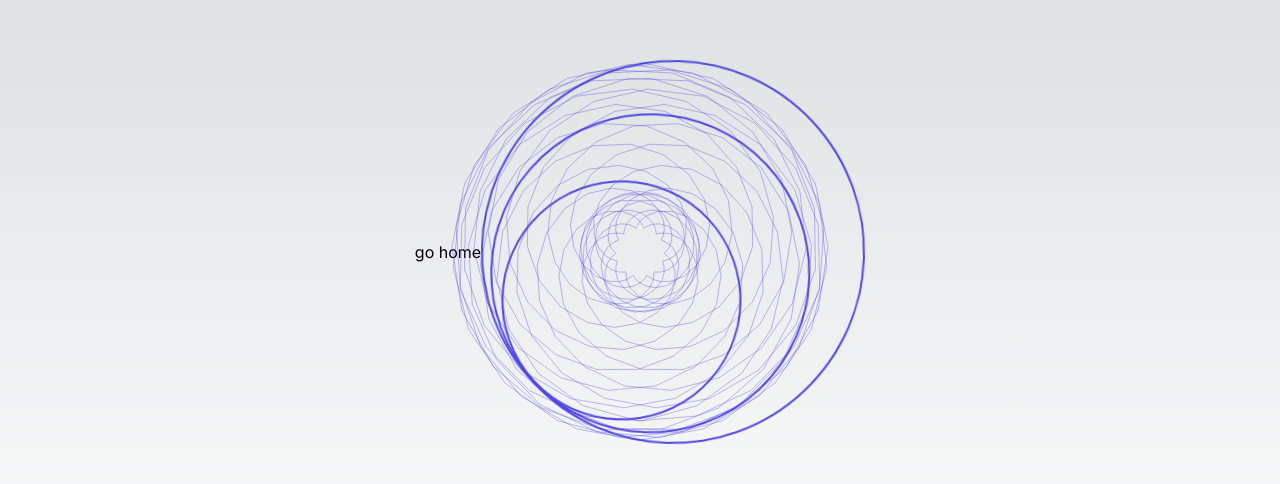
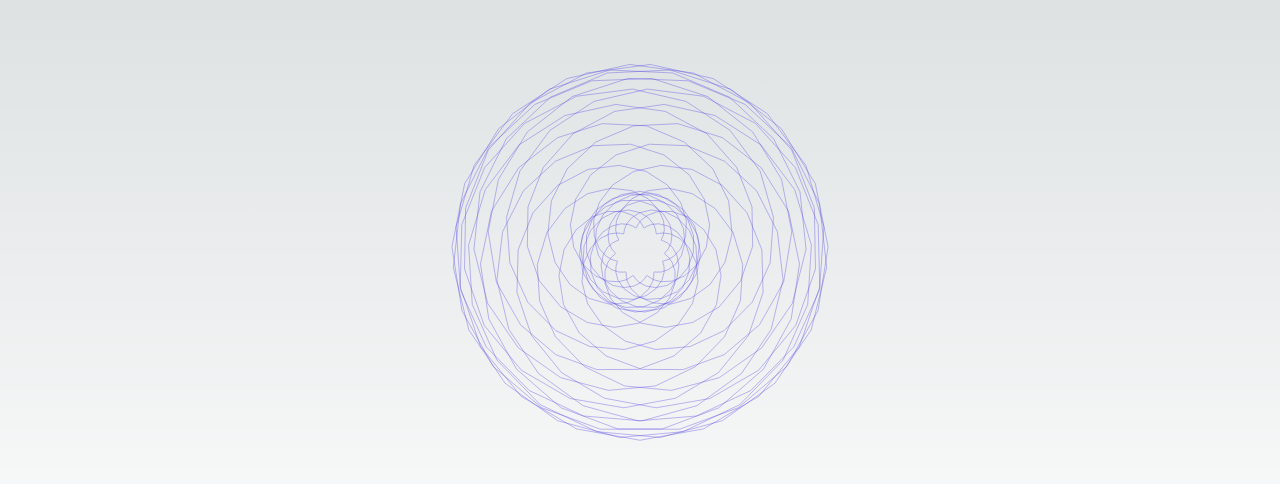
Before and after one commit to danielbuva/lekong1, a Next.js app: page /loaders in a window 1280 px wide. Shown: the part 148-632 px from the top of the page. Built offline with nearby package versions, Linux system fonts and the light colour scheme.

Commit message:
refactor: mandala loader

```diff
--- a/app/loaders/page.tsx
+++ b/app/loaders/page.tsx
@@ -1,17 +1,11 @@
 "use client";
 
 import MandalaLoader from "@/components/loaders/Mandala";
-import Spirograph from "@/components/svgs/Spirograph";
-import Link from "next/link";
 
 export default function LoaderPage() {
   return (
     <div className="flex min-h-screen items-center justify-center">
-      <Link href="/">go home</Link>
       <MandalaLoader />
-      <div className="absolute">
-        <Spirograph />
-      </div>
     </div>
   );
 }
--- a/components/loaders/Mandala.tsx
+++ b/components/loaders/Mandala.tsx
@@ -1,5 +1,12 @@
+import Spirograph from "../svgs/Spirograph";
+
 export default function MandalaLoader() {
   return (
-    <span className="relative box-border inline-block h-96 w-96 animate-[rotation_4s_linear_infinite] rounded-full border-2 border-indigo-600 before:absolute before:left-5 before:top-5 before:h-60 before:w-60 before:rounded-full before:border-2 before:border-indigo-600 before:content-[''] after:absolute after:left-2 after:top-2 after:box-border after:h-80 after:w-80 after:rounded-full after:border-2 after:border-indigo-600 after:content-['']" />
+    <>
+      {/* <span className="relative box-border inline-block h-96 w-96 animate-[rotation_4s_linear_infinite] rounded-full border-2 border-indigo-600 opacity-30 before:absolute before:left-5 before:top-5 before:h-60 before:w-60 before:rounded-full before:border-2 before:border-indigo-600 before:content-[''] after:absolute after:left-2 after:top-2 after:box-border after:h-80 after:w-80 after:rounded-full after:border-2 after:border-indigo-600 after:content-['']" /> */}
+      <div className="absolute">
+        <Spirograph />
+      </div>
+    </>
   );
 }
```
